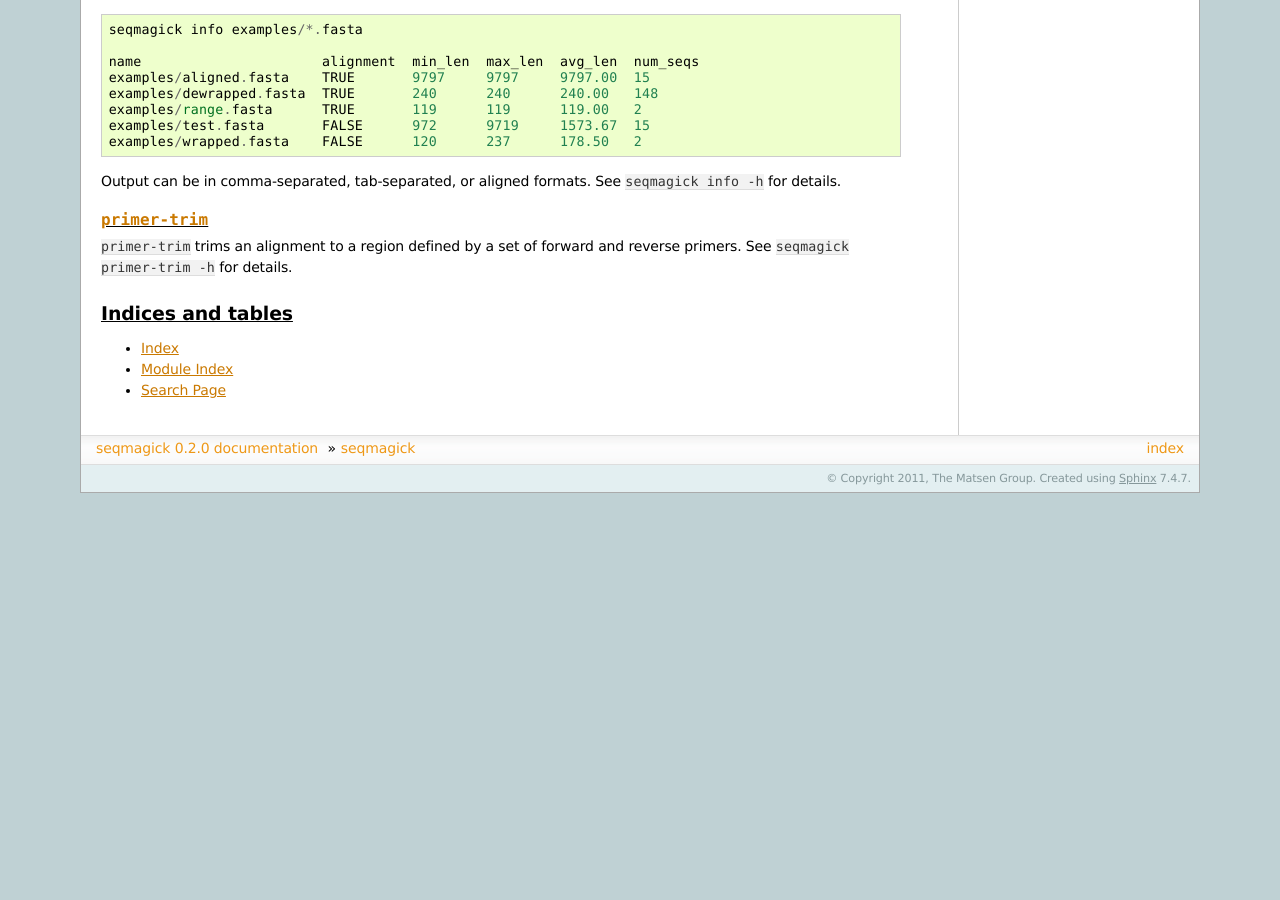
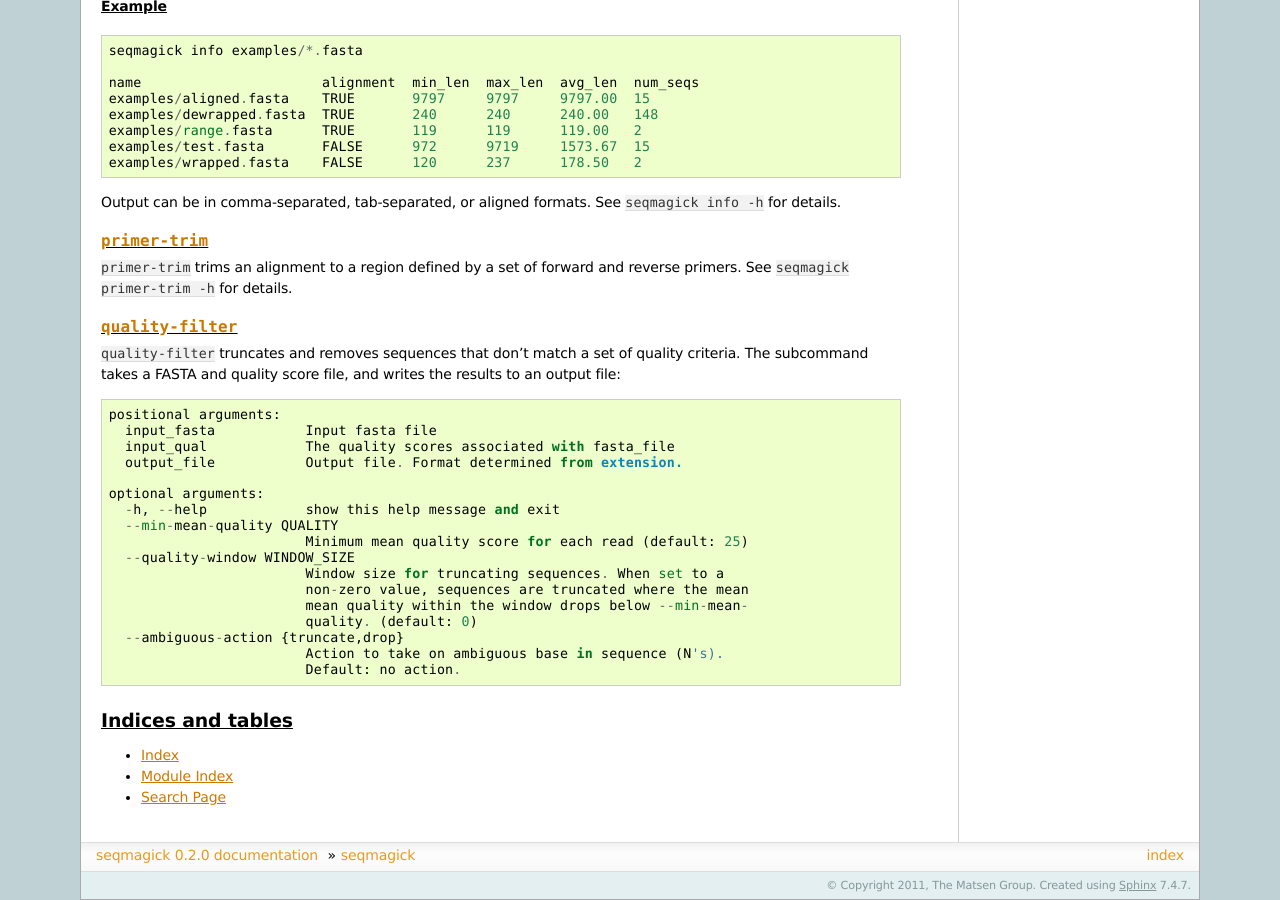
Before and after one commit to fhcrc/seqmagick, a Sphinx documentation site: the page built from docs/index.rst, in a window 1280 px wide and 900 px high, scrolled down 3835 px. Built offline with Sphinx 7.4.7, drawn with Linux system fonts in a browser that asks for light colours; before the commit the page ends 4328 px from its top, so only the background shows below that; some of the changed text lies outside the part shown.

Commit message:
More work on quality-filter
* Add common base class for filters (BaseFilter)
* Documentat use
* Update tests

```diff
--- a/docs/index.rst
+++ b/docs/index.rst
@@ -264,6 +264,31 @@
 .. _`BioPython SeqIO wiki page`: http://www.biopython.org/wiki/SeqIO#File_Formats
 .. _`BioPython`: http://www.biopython.org/
 
+``quality-filter``
+------------------
+
+``quality-filter`` truncates and removes sequences that don't match a set of
+quality criteria.  The subcommand takes a FASTA and quality score file, and
+writes the results to an output file::
+
+    positional arguments:
+      input_fasta           Input fasta file
+      input_qual            The quality scores associated with fasta_file
+      output_file           Output file. Format determined from extension.
+
+    optional arguments:
+      -h, --help            show this help message and exit
+      --min-mean-quality QUALITY
+                            Minimum mean quality score for each read (default: 25)
+      --quality-window WINDOW_SIZE
+                            Window size for truncating sequences. When set to a
+                            non-zero value, sequences are truncated where the mean
+                            mean quality within the window drops below --min-mean-
+                            quality. (default: 0)
+      --ambiguous-action {truncate,drop}
+                            Action to take on ambiguous base in sequence (N's).
+                            Default: no action.
+
 
 Indices and tables
 ==================
```
Also changed, not shown: 2 other files.
